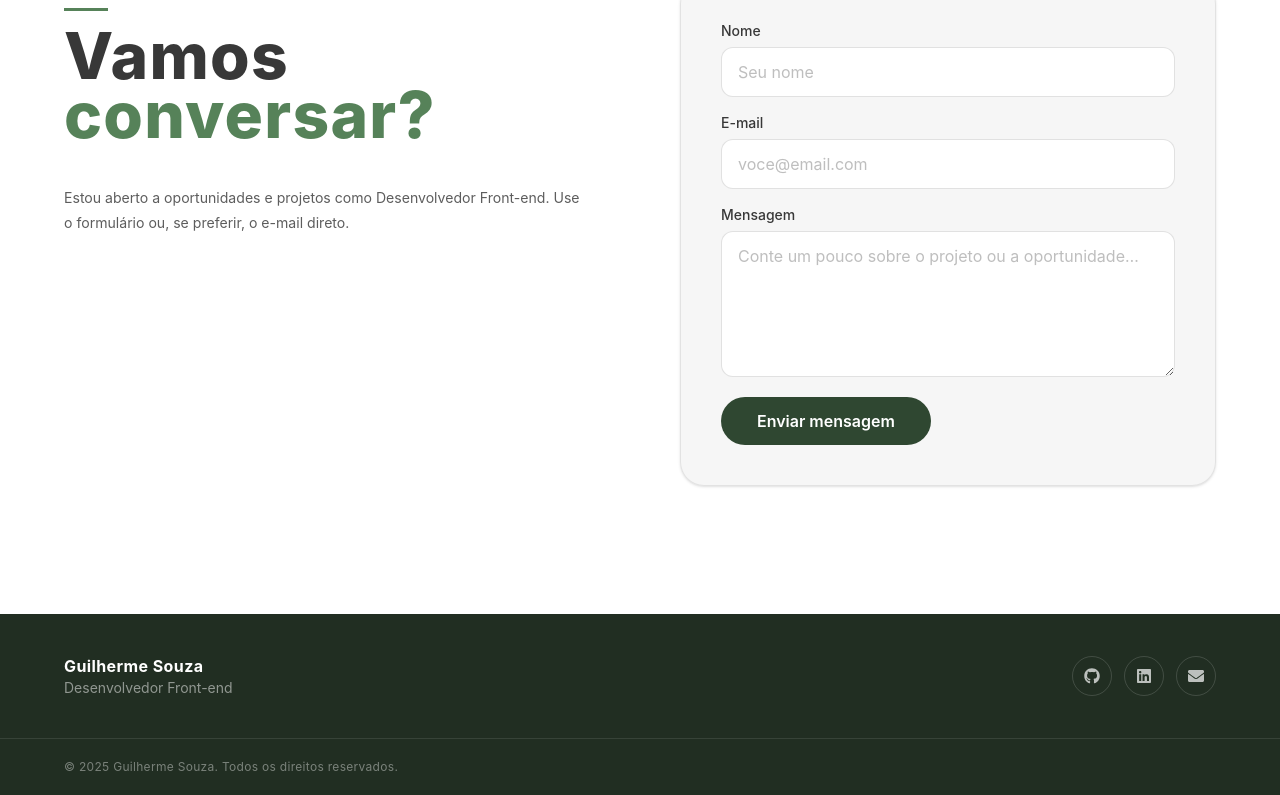
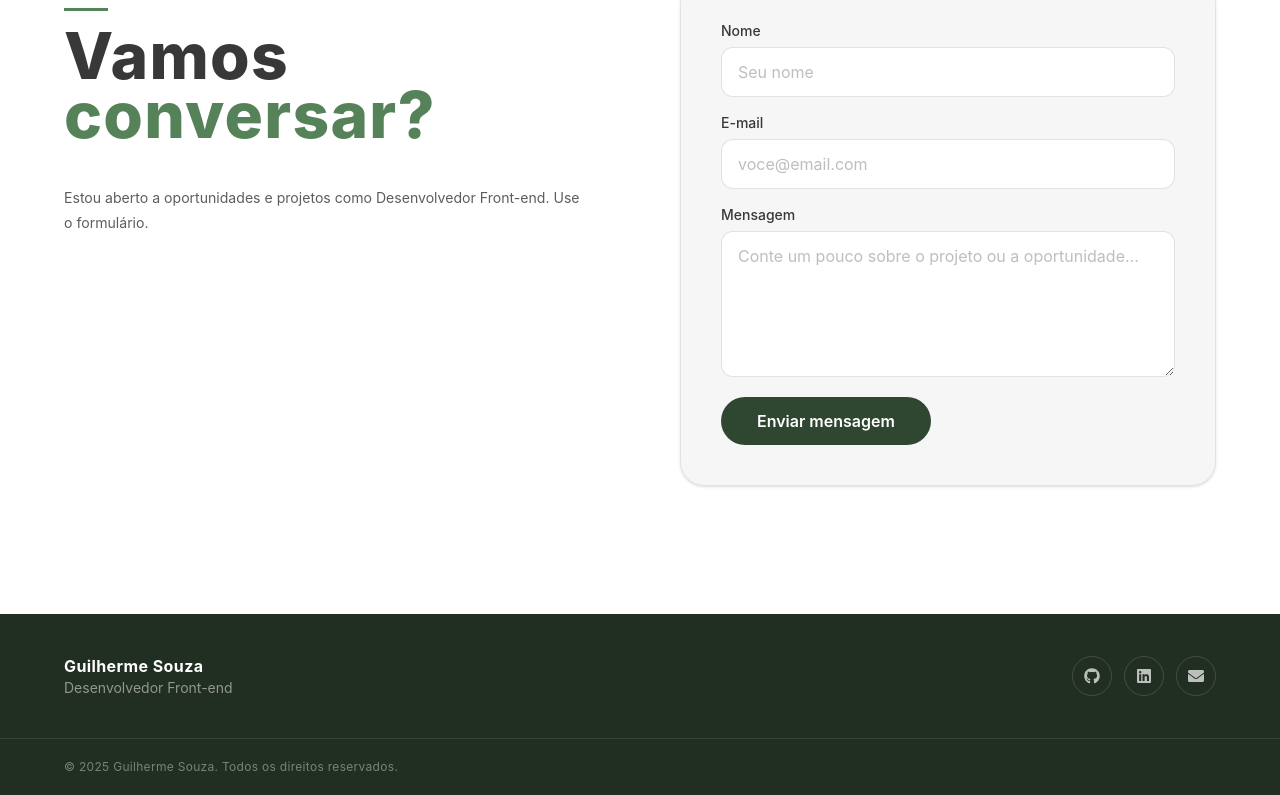
Before and after one commit to Guilherme1Souza/my-portfolio, a Next.js app: page / in a window 1280 px wide. Shown: the part 4743-5538 px from the top of the page. Built offline with nearby package versions, Linux system fonts and the light colour scheme.

Commit message:
fix(contact): remove email reference from contact message

```diff
--- a/src/components/Sections/Contact/page.jsx
+++ b/src/components/Sections/Contact/page.jsx
@@ -36,7 +36,7 @@ export default function Contact() {
 
             <p className="text-text leading-[1.8] max-w-[520px] text-[clamp(14px,1.1vw,17px)] mb-8">
               Estou aberto a oportunidades e projetos como Desenvolvedor
-              Front-end. Use o formulário ou, se preferir, o e-mail direto.
+              Front-end. Use o formulário.
             </p>
           </div>
 
```
